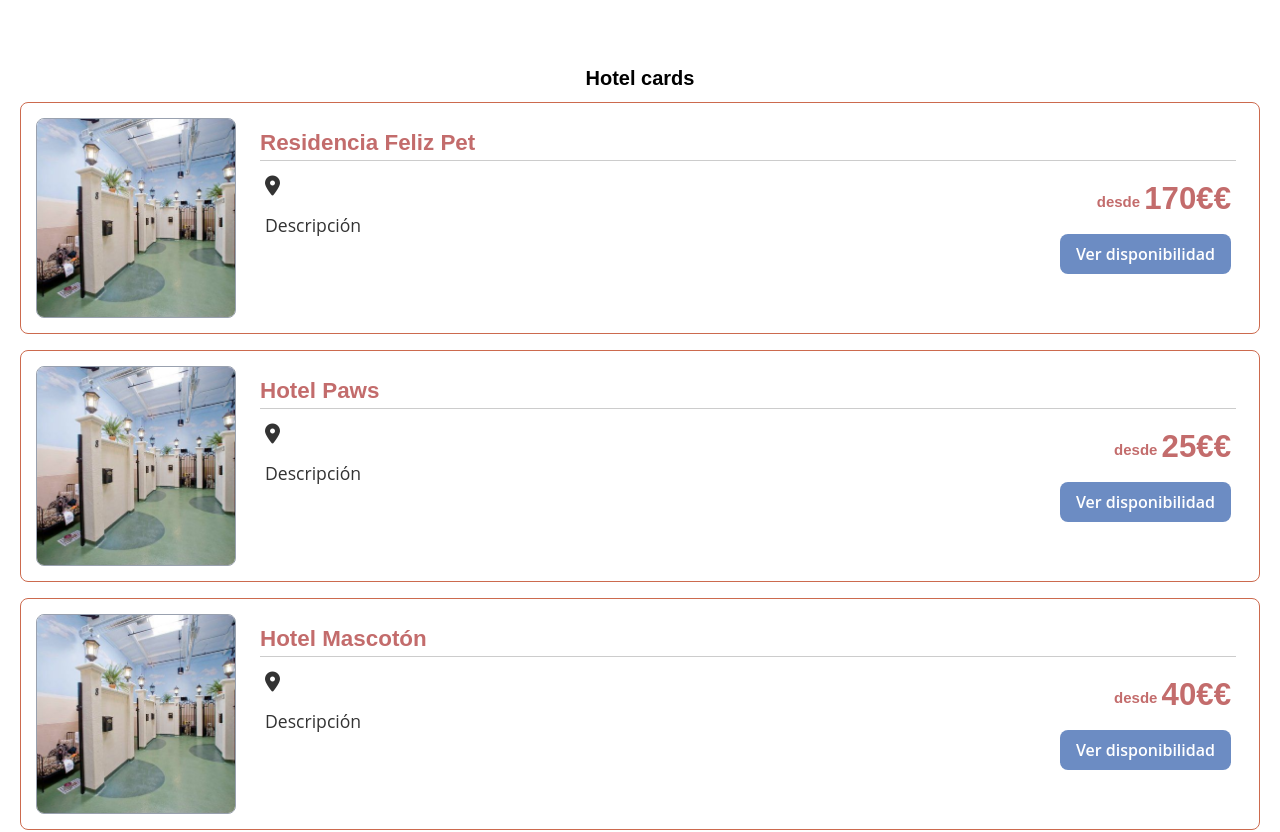
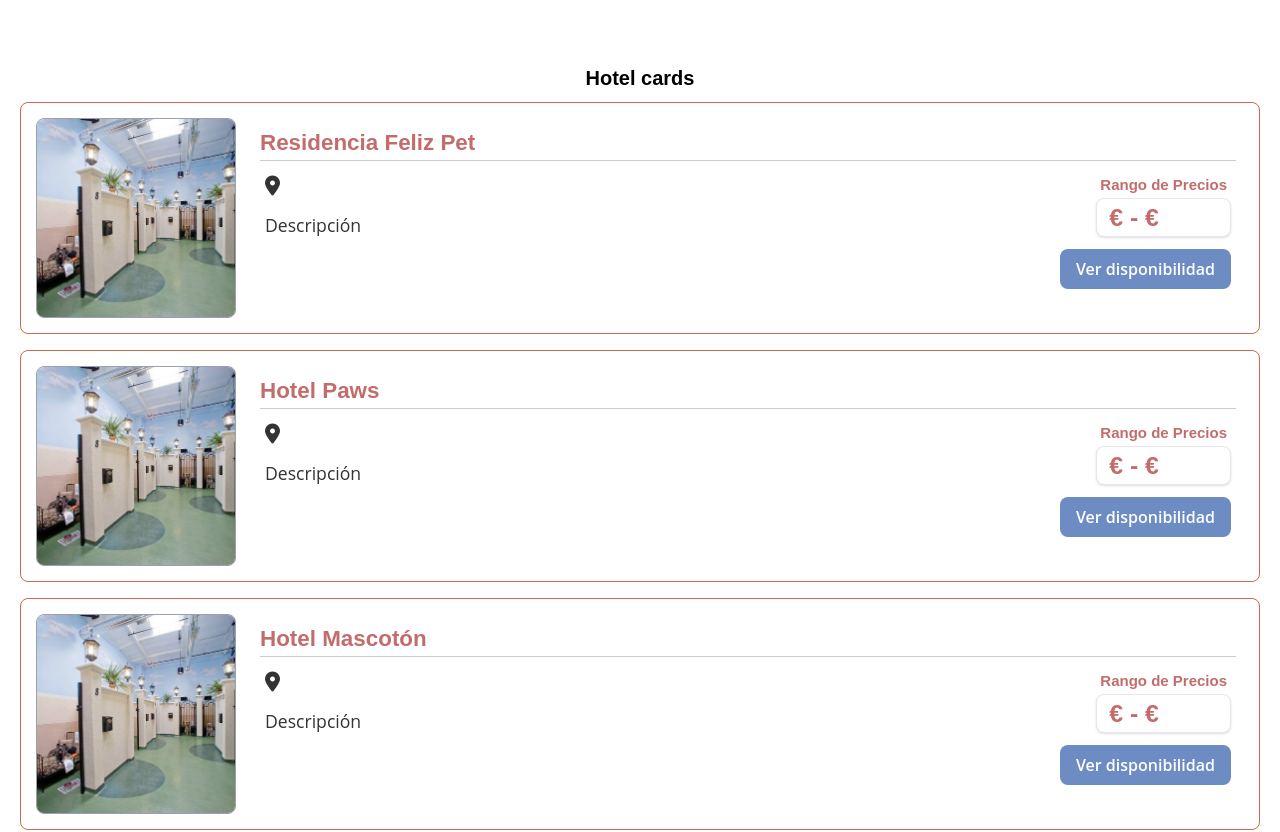
Before and after one commit to LuisMelladoDiaz/Pawtel-ComparadorDeHotelesParaMascotas, a Vue app in the folder frontend/: page /componentes-2 in a window 1280 px wide. Shown: the top 832 px of the page. Built offline with nearby package versions, Linux system fonts and the light colour scheme; no server answers; what @tanstack/vue-query, notyf would draw is missing.

Commit message:
feat(hotels-list): display price range. #130

```diff
--- a/frontend/src/components/HotelCard.vue
+++ b/frontend/src/components/HotelCard.vue
@@ -5,7 +5,8 @@
     name: { type: String, required: true },
     city: { type: String, required: true },
     description: { type: Array, required: true },
-    price: { type: String, required: true },
+    price_min: { type: String, required: true },
+    price_max: { type: String, required: true },
   });
   import Button from '../components/Button.vue';
 </script>
@@ -47,8 +48,10 @@
 
         <div class="right-column flex flex-col items-end justify-end gap-2 p-[5px] min-w-50 font-titulos">
             <div class="price-disponibilidad flex flex-col items-end justify-between gap-3">
-              <span class="price text-[1.95rem] text-[#C36C6C] font-bold">
-                <a class="text-[15px] relative bottom-[2px]">desde </a> {{ price }}€
+
+              <span class="price text-[1.55rem] text-[#C36C6C] font-bold flex flex-col">
+                <a class="text-[15px] relative bottom-[2px] self-end px-1 text-terracota">Rango de Precios</a>
+                <a class="bg-white rounded-lg shadow-sm border border-gray-200 text-terracota px-3">{{ price_min }}€ - {{ price_max }}€</a>
               </span>
               <RouterLink :to="`/hotel/${id}`">
                 <Button class="!m-0" type="add">Ver disponibilidad</Button>
@@ -90,10 +93,11 @@
       <div class="right-column flex flex-col gap-2 p-[5px] w-full font-titulos">
 
         <div class="flex flex-col items-center justify-between">
-          <div class="price text-[1.75rem] self-end text-[#C36C6C] font-bold">
-            <a class="text-[15px] relative bottom-[2px]">desde </a> {{ price }}€
-          </div>
-          <div class="flex items-center !w-full">
+          <span class="price text-[1.35rem] text-[#C36C6C] font-bold flex flex-col self-end">
+                <a class="text-[15px] relative bottom-[2px] self-end px-1 text-terracota">Rango de Precios</a>
+                <a class="bg-white rounded-lg shadow-sm border border-gray-200 text-terracota px-3">{{ price_min }}€ - {{ price_max }}€</a>
+              </span>
+          <div class="flex items-center !w-full mt-2">
             <RouterLink :to="`/hotel/${id}`" class="!w-full !m-0 text-[15px]">
               <Button type="add" class="!w-full !m-0 text-[15px]">Ver disponibilidad</Button>
             </RouterLink>
--- a/frontend/src/views/HotelListScreen.vue
+++ b/frontend/src/views/HotelListScreen.vue
@@ -99,7 +99,8 @@ const hotels = computed(() =>
     address: hotel.address || 'Dirección',
     city: hotel.city || 'Ciudad',
     description: hotel.description || 'Descripción',
-    price: hotel.cheapest_price || '0',
+    price_max: hotel.most_expensive_price || '0',
+    price_min: hotel.cheapest_price || '0',
     imageGallery: hotel.imageGallery || [
         foto1,
         foto2,
@@ -198,7 +199,8 @@ const hotels = computed(() =>
                 :city="hotel.city"
                 :description="hotel.description"
                 :rating="hotel.rating"
-                :price="hotel.price"
+                :price_max="hotel.price_max"
+                :price_min="hotel.price_min"
                 />
             </div>
 
@@ -313,7 +315,8 @@ const hotels = computed(() =>
             :city="hotel.city"
             :description="hotel.description"
             :rating="hotel.rating"
-            :price="hotel.price"
+            :price_max="hotel.price_max"
+            :price_min="hotel.price_min"
           />
         </div>
 
```
Also changed, not shown: 1 other file (tests, documents, lock files or other folders).
